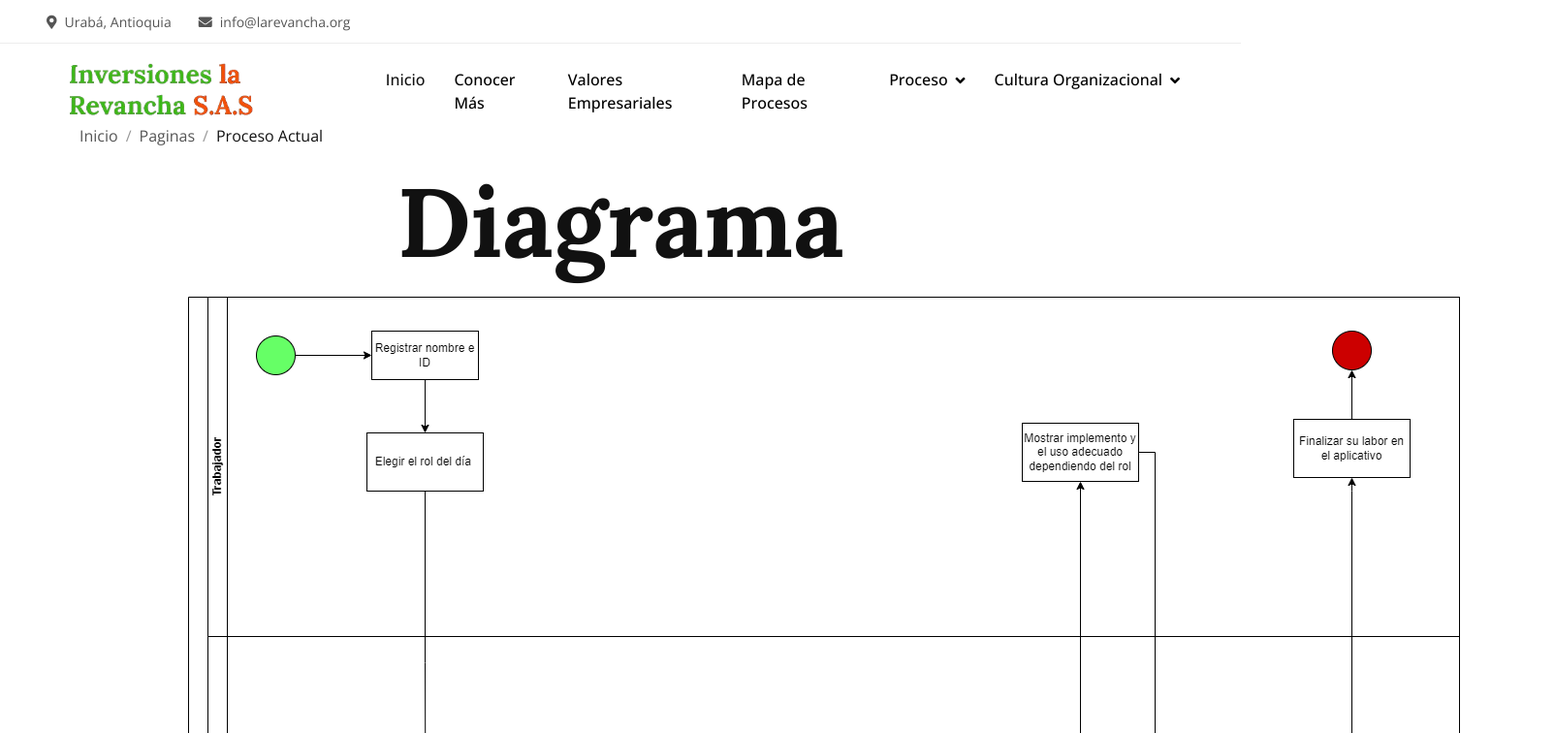
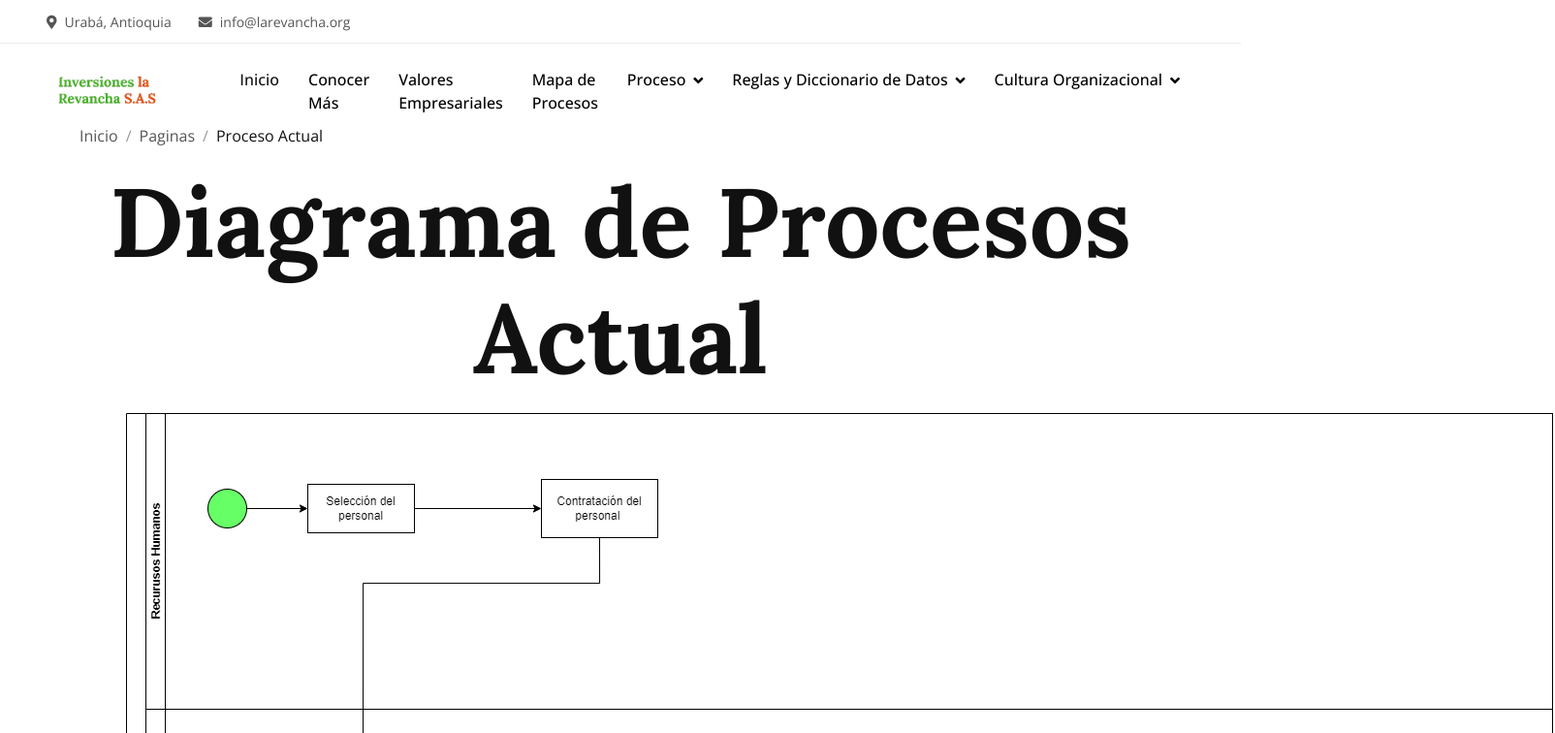
Before and after one commit to AndreRivas1103/inversiones-la-revancha-sas, a plain HTML site: page procesosactual.html in a window 1280 px wide. Shown: the top 756 px of the page at 97% size, 1604 px wide, since content can reach past the window. Drawn offline with nearby package versions, Linux system fonts and the light colour scheme.

Commit message:
changes navbar for new pages

```diff
--- a/css/style.css
+++ b/css/style.css
@@ -407,3 +407,8 @@
     margin-left: 15%;
 
 }
+
+.img4{
+    margin-left: 10%;
+
+}
--- a/procesosactual.html
+++ b/procesosactual.html
@@ -69,6 +69,13 @@
                         </div>
                     </div>
                     <div class="nav-item dropdown">
+                        <a href="#" class="nav-link dropdown-toggle" data-bs-toggle="dropdown">Reglas y Diccionario de Datos</a>
+                        <div class="dropdown-menu m-0">
+                            <a href="diccionariodatos.html" class="dropdown-item">Diccionario de Datos</a>
+                            <a href="reglasnegocio.html" class="dropdown-item">Reglas de Negocio</a>
+                        </div>
+                    </div>
+                    <div class="nav-item dropdown">
                         <a href="#" class="nav-link dropdown-toggle" data-bs-toggle="dropdown">Cultura Organizacional</a>
                         <div class="dropdown-menu m-0">
                             <a href="vision.html" class="dropdown-item">Visión</a>
@@ -101,8 +108,8 @@
 
     <!-- Blog Start -->
     <div>
-        <h1 class="display-5 mb-3" style="font-size: 100px; text-align: center;">Diagrama</h1>
-        <img class="img3" src="archivos/solucionproces.png">
+        <h1 class="display-5 mb-3" style="font-size: 100px; text-align: center;">Diagrama de Procesos Actual</h1>
+        <img class="img4" src="archivos/ProcesoActual.png">
     </div>
     <!-- Blog End -->
 
```
Also changed, not shown: dofa.html (+7 -0 lines), index.html (+7 -0 lines), mision.html (+7 -0 lines), procesosolucion.html (+8 -1 lines), reunionzoom.html (+7 -0 lines), valores.html (+7 -0 lines), vision.html (+7 -0 lines).
